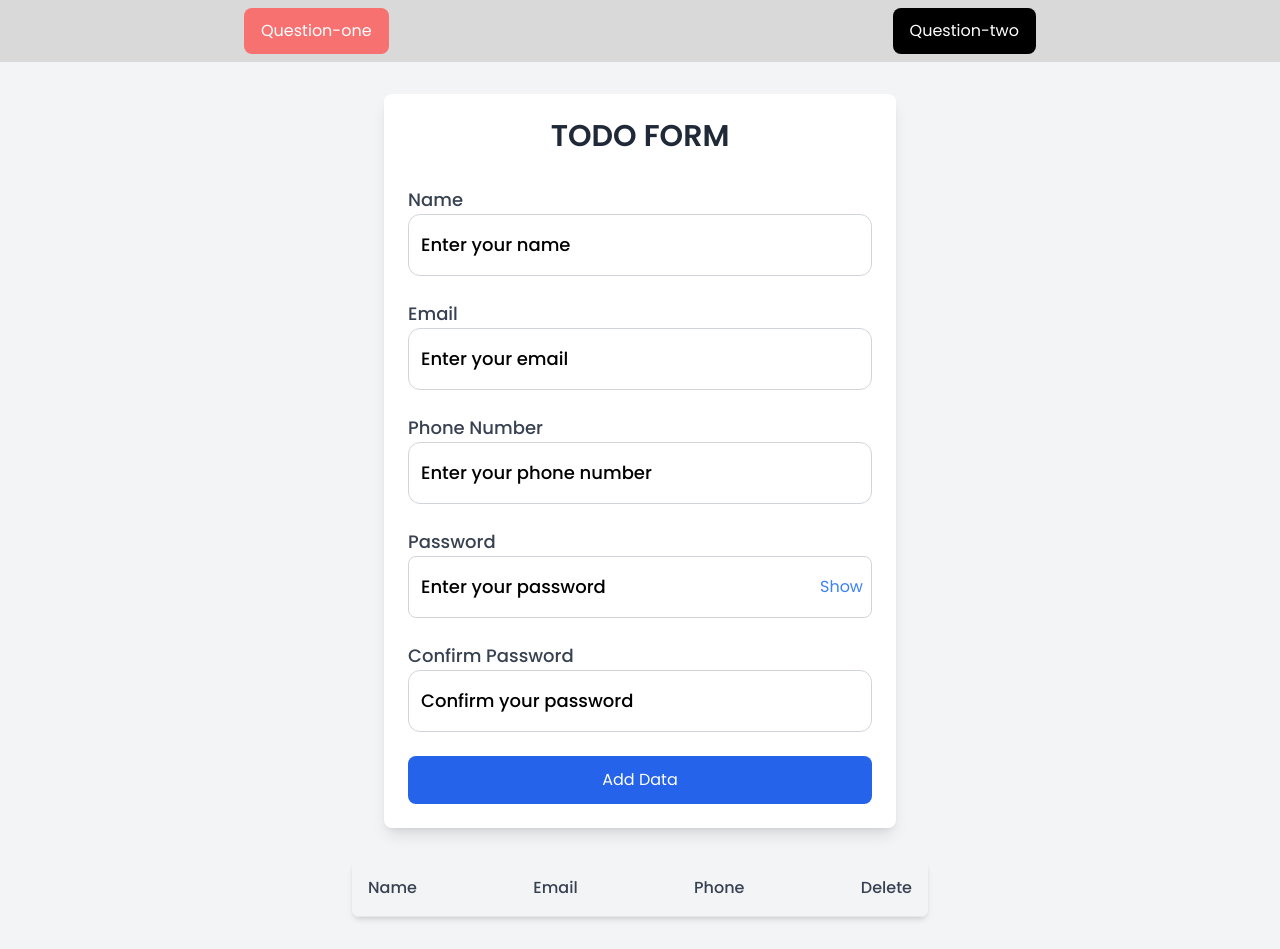
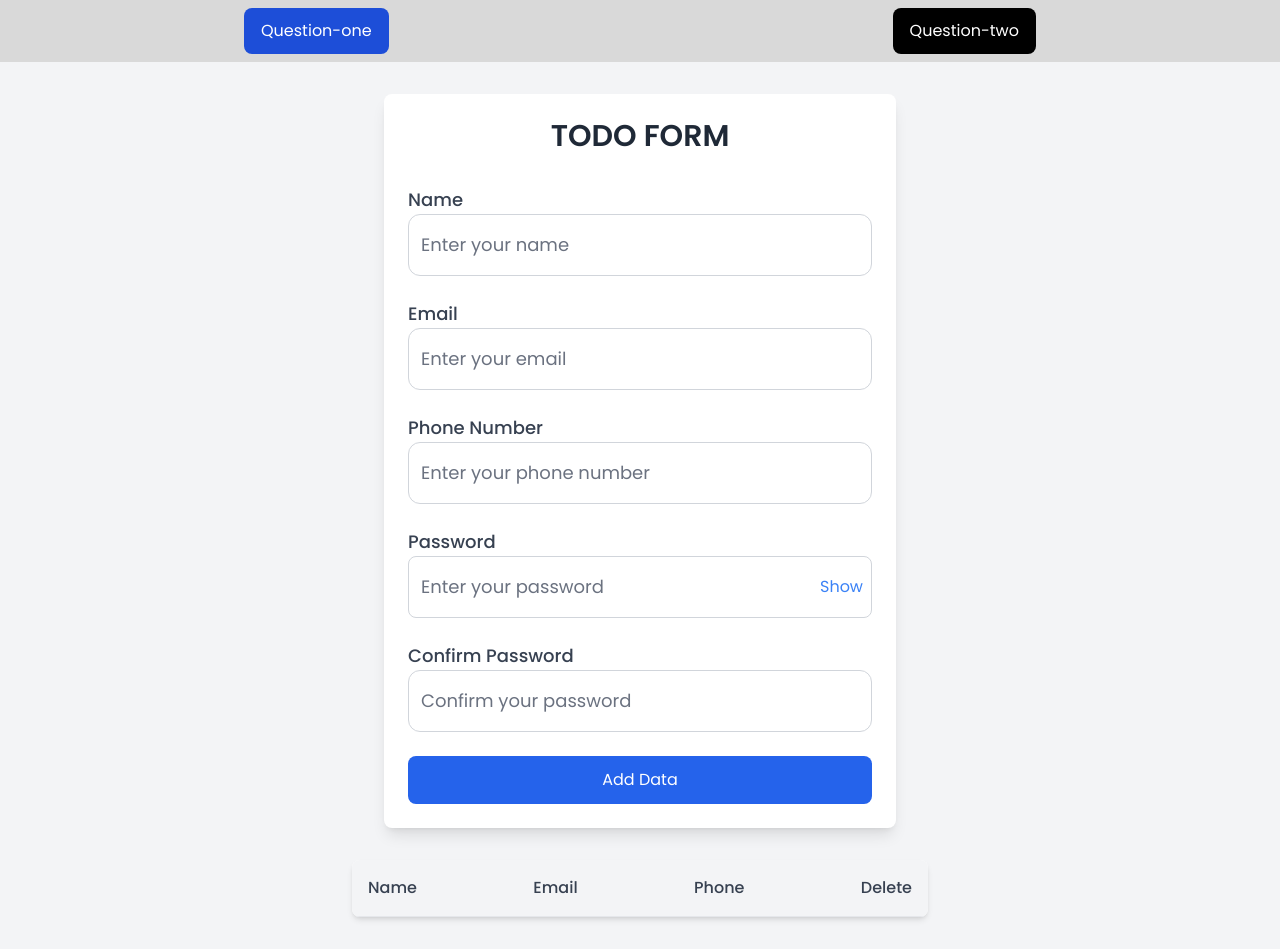
Before and after one commit to mohitgoyat525/next-second-test, a Next.js app: page /test/question-one in a window 1280 px wide. Built offline with nearby package versions, Linux system fonts and the light colour scheme.

Commit message:
add-changes

```diff
--- a/src/app/test/[slug]/page.tsx
+++ b/src/app/test/[slug]/page.tsx
@@ -23,7 +23,7 @@ const HeroLayout = () => {
             key={i}
             className={`${
               slug === obj.toLowerCase().replace(" ", "-") &&
-              "bg-red-400 text-black border border-black"
+              "bg-blue-700 text-black border border-black"
             } bg-black mx-auto text-white px-4 py-2.5 my-2 border border-transparent text-base font-normal rounded-lg hover:text-black hover:bg-transparent hover:border-black duration-300 ease-linear text-center flex justify-center items-center`}
           >
             {obj}
--- a/src/components/Hero.tsx
+++ b/src/components/Hero.tsx
@@ -74,7 +74,7 @@ const Hero = () => {
         <div className="flex items-center justify-between ">
           {ICONS_LIST.map((item, index) => (
             <p
-              className={`flex items-center justify-center size-[58px] border border-solid border-white bg-[#FAFAFA0A] border-[#407BFF3D] rounded-[6px] transition-all duration-500 ${
+              className={`flex items-center justify-center size-[58px] border border-solid border-[#407BFF3D] bg-[#FAFAFA0A] rounded-[6px] transition-all duration-500 ${
                 currentSlide === index
                   ? "bg-garidentline hover-svg"
                   : "bg-transparent"
@@ -114,7 +114,7 @@ const Hero = () => {
                   alt="number"
                   width={297}
                   height={182}
-                  className="mb-6 max-lg:max-w-[100px]"
+                  className="mb-6 max-lg:max-w-[100px] pointer-events-none"
                 />
                 <h2 className="text-3xl font-montserrat font-bold leading-[39.6px]  text-offWhite max-w-[461px] text-start mb-4 max-lg:text-2xl max-md:text-xl">
                   {obj.title}
@@ -132,7 +132,7 @@ const Hero = () => {
                   alt="slide"
                   width={614}
                   height={247}
-                  className="max-w-[614px] h-[427px] max-h-full object-cover max-md:h-full max-xl:w-full"
+                  className="max-w-[614px] pointer-events-none h-[427px] max-h-full object-cover max-md:h-full max-xl:w-full"
                 />
               </div>
             </div>
--- a/src/components/ToDoList.tsx
+++ b/src/components/ToDoList.tsx
@@ -107,7 +107,7 @@ const ToDoList = () => {
               myValue={value.email}
               myType="email"
               myPlaceholder="Enter your email"
-              myClass="w-full p-3 border border-gray-300 rounded-lg  "
+              myClass="w-full p-3 border border-gray-300 rounded-lg"
             />
             {error && !value.email && (
               <p className="text-red-500 text-sm">Please enter your email</p>
--- a/src/components/common/PrimemaryInput.tsx
+++ b/src/components/common/PrimemaryInput.tsx
@@ -18,7 +18,7 @@ const PrimeryInput = ({
     <input
       type={myType}
       placeholder={myPlaceholder}
-      className={`placeholder:text-black placeholder:text-lg placeholder:font-medium font-medium text-lg text-black rounded-xl px-3 py-4 w-full border border-black outline-none max-lg:placeholder:text-base max-lg:text-lg max-md:placeholder:text-sm max-lg:text-sm ${myClass}`}
+      className={`text-black placeholder:text-lg placeholder:font-normal font-medium text-lg placeholder:text-gray-500 rounded-xl px-3 py-4 w-full border border-black outline-none max-lg:placeholder:text-base max-md:placeholder:text-sm max-lg:text-sm ${myClass}`}
       onChange={myOnChange}
       value={myValue}
     />
```
